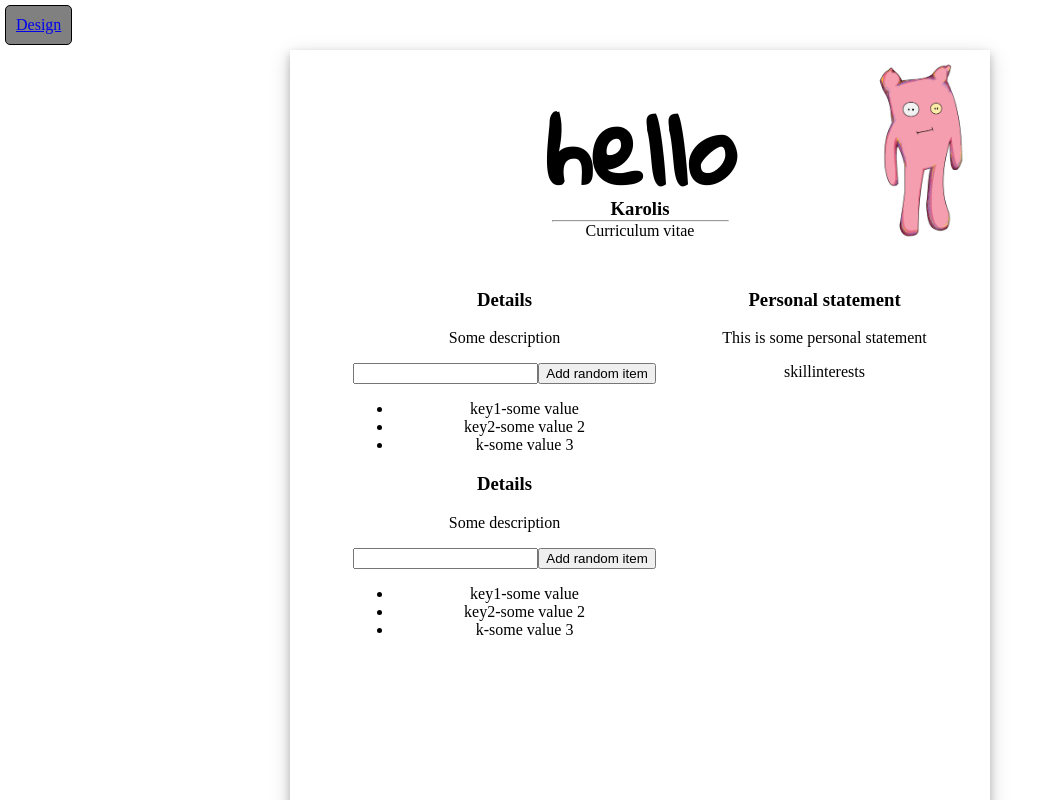
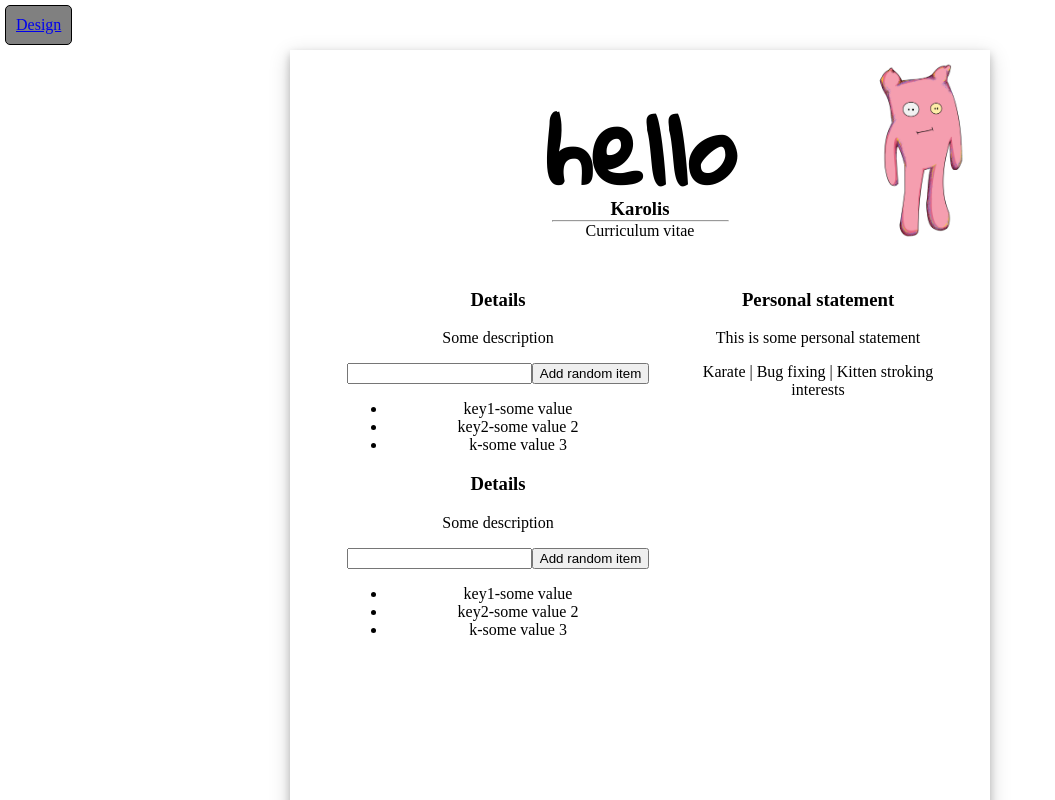
Before and after one commit to krkakrka/demo-cv, a React (Create React App) app: page / in a window 1280 px wide. Shown: the top 800 px of the page, without its empty margins (0-1055 px from the left). Built offline with nearby package versions, Linux system fonts and the light colour scheme.

Commit message:
Implement Skills

```diff
--- a/src/components/App/App.js
+++ b/src/components/App/App.js
@@ -10,19 +10,6 @@ import {
   Skills,
   Interests
 } from '..';
-
-
-// content
-//   leftSideca
-//     infoContainer
-//     infoContainer
-//   leftSide
-//   rightSide
-//     description
-//     skills
-//     interests
-//   rightSide
-// content
 
 function App() {
   return (
@@ -53,7 +40,7 @@ function App() {
         </Side>
         <Side side="right">
           <Description header="Personal statement" content="This is some personal statement" />
-          <Skills />
+          <Skills skills={['Karate', 'Bug fixing', 'Kitten stroking']}/>
           <Interests />
         </Side>
       </Content>
--- a/src/components/Skills.js
+++ b/src/components/Skills.js
@@ -1,7 +1,11 @@
 import React from 'react';
 
 function Skills({ skills }) {
-  return 'skill';
+  return (
+    <div>
+      {skills.join(' | ')}
+    </div>
+  );
 }
 
 export default Skills;
```
